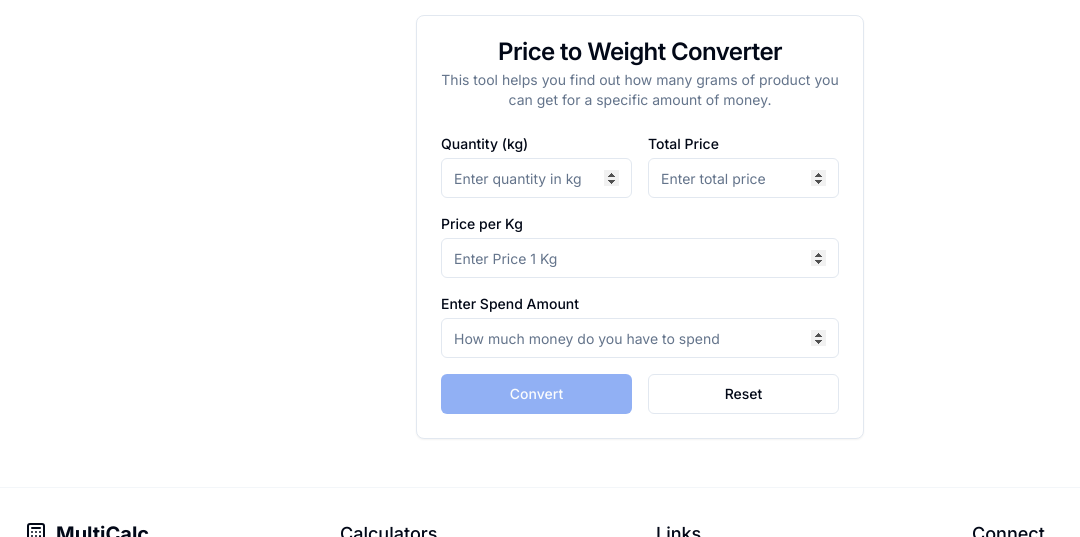
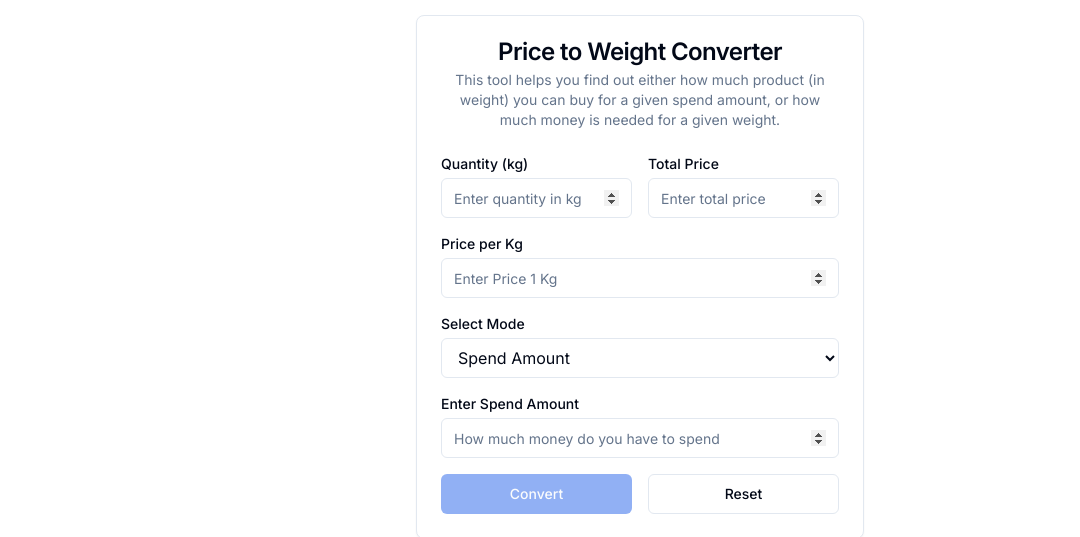
Before and after one commit to codewithdhruba01/MultiCalc, a React (Vite) app: page /financial-calculators in a window 1280 px wide. Both pictures are taken after a click on the button "Price to Weight". Shown: the part 263-800 px from the top of the page, without its empty margins (0-1080 px from the left). Built offline with nearby package versions, Linux system fonts and the light colour scheme; no server answers.

Commit message:
add mode selector in Price to Weight Converter for Spend Amount and Weight input

```diff
--- a/src/components/calculators/PriceToWeightConverter.tsx
+++ b/src/components/calculators/PriceToWeightConverter.tsx
@@ -7,12 +7,19 @@ import 'aos/dist/aos.css'
 
 export default function PriceToWeightConverter() {
   const [pricePerKg, setPricePerKg] = useState<string>('')
-  const [amountYouHave, setAmountYouHave] = useState<string>('')
-  const [weightInGrams, setWeightInGrams] = useState<number | null>(null)
-
-  // New fields
   const [quantityKg, setQuantityKg] = useState<string>('')
   const [totalPrice, setTotalPrice] = useState<string>('')
+
+  // Mode: Spend Amount or Weight
+  const [mode, setMode] = useState<'spend' | 'weight'>('spend')
+
+  // Inputs
+  const [amountYouHave, setAmountYouHave] = useState<string>('')
+  const [weightInput, setWeightInput] = useState<string>('')
+  const [weightUnit, setWeightUnit] = useState<'kg' | 'g'>('kg')  // 👈 New: weight unit
+
+  // Result
+  const [result, setResult] = useState<string | null>(null)
 
   useEffect(() => {
     AOS.init({ duration: 800, once: true })
@@ -31,20 +38,37 @@ export default function PriceToWeightConverter() {
 
   const handleConvert = () => {
     const price = parseFloat(pricePerKg)
+
+    if (isNaN(price) || price <= 0) return
+
+    if (mode === 'spend') {
       const amount = parseFloat(amountYouHave)
+      if (isNaN(amount)) return
+      const weightGrams = (amount / price) * 1000
+      setResult(`${weightGrams.toFixed(2)} grams (${(weightGrams / 1000).toFixed(2)} kg)`)
+    } else {
+      let weight = parseFloat(weightInput)
+      if (isNaN(weight)) return
 
-    if (isNaN(price) || isNaN(amount) || price <= 0) return
+      // Convert grams → kg
+      if (weightUnit === 'g') {
+        weight = weight / 1000
+      }
 
-    const weight = (amount / price) * 1000
-    setWeightInGrams(parseFloat(weight.toFixed(2)))
+      const totalCost = weight * price
+      setResult(`₹ ${totalCost.toFixed(2)}`)
+    }
   }
 
   const handleReset = () => {
     setPricePerKg('')
-    setAmountYouHave('')
     setQuantityKg('')
     setTotalPrice('')
-    setWeightInGrams(null)
+    setAmountYouHave('')
+    setWeightInput('')
+    setResult(null)
+    setMode('spend')
+    setWeightUnit('kg')
   }
 
   return (
@@ -52,13 +76,14 @@ export default function PriceToWeightConverter() {
       <CardHeader>
         <CardTitle className="text-center">Price to Weight Converter</CardTitle>
         <CardDescription className="text-center">
-          This tool helps you find out how many grams of product you can get for a specific amount of money.
+          This tool helps you find out either how much product (in weight) you can buy for a given spend amount, or how much money is needed for a given weight.
         </CardDescription>
       </CardHeader>
 
       <CardContent>
         <div className="space-y-4">
 
+          {/* Quantity & Total Price */}
           <div className="grid grid-cols-2 gap-4">
             <div>
               <label htmlFor="quantityKg" className="block text-sm font-medium mb-1">
@@ -86,6 +111,7 @@ export default function PriceToWeightConverter() {
             </div>
           </div>
 
+          {/* Price per Kg */}
           <div>
             <label htmlFor="pricePerKg" className="block text-sm font-medium mb-1">
               Price per Kg
@@ -99,6 +125,24 @@ export default function PriceToWeightConverter() {
             />
           </div>
 
+          {/* Mode Selector */}
+          <div>
+            <label htmlFor="mode" className="block text-sm font-medium mb-1">
+              Select Mode
+            </label>
+            <select
+              id="mode"
+              className="w-full rounded-md border px-3 py-2 bg-background"
+              value={mode}
+              onChange={(e) => setMode(e.target.value as 'spend' | 'weight')}
+            >
+              <option value="spend">Spend Amount</option>
+              <option value="weight">Weight</option>
+            </select>
+          </div>
+
+          {/* Conditional Input */}
+          {mode === 'spend' ? (
             <div>
               <label htmlFor="amountYouHave" className="block text-sm font-medium mb-1">
                 Enter Spend Amount
@@ -111,9 +155,34 @@ export default function PriceToWeightConverter() {
                 onChange={(e) => setAmountYouHave(e.target.value)}
               />
             </div>
+          ) : (
+            <div>
+              <label htmlFor="weightInput" className="block text-sm font-medium mb-1">
+                Enter Weight
+              </label>
+              <div className="flex gap-2">
+                <Input
+                  id="weightInput"
+                  type="number"
+                  placeholder="Enter weight"
+                  value={weightInput}
+                  onChange={(e) => setWeightInput(e.target.value)}
+                />
+                <select
+                  className="rounded-md border px-2 py-1 bg-background"
+                  value={weightUnit}
+                  onChange={(e) => setWeightUnit(e.target.value as 'kg' | 'g')}
+                >
+                  <option value="kg">Kg</option>
+                  <option value="g">Grams</option>
+                </select>
+              </div>
+            </div>
+          )}
 
+          {/* Buttons */}
           <div className="grid grid-cols-2 gap-4">
-            <Button onClick={handleConvert} disabled={!pricePerKg || !amountYouHave}>
+            <Button onClick={handleConvert} disabled={!pricePerKg || (mode === 'spend' ? !amountYouHave : !weightInput)}>
               Convert
             </Button>
             <Button variant="outline" onClick={handleReset}>
@@ -121,14 +190,11 @@ export default function PriceToWeightConverter() {
             </Button>
           </div>
 
-          {weightInGrams !== null && (
+          {/* Result */}
+          {result !== null && (
             <div className="mt-6 p-4 bg-muted rounded-md text-center">
               <h3 className="text-lg font-medium mb-2">Conversion Result</h3>
-              <p className="text-2xl font-bold">
-                {weightInGrams} grams
-              </p>
-              <p className="text-sm mt-2 text-muted-foreground">
-              </p>
+              <p className="text-2xl font-bold">{result}</p>
             </div>
           )}
         </div>
```
Lines whose indentation alone changed are shown as unchanged.
